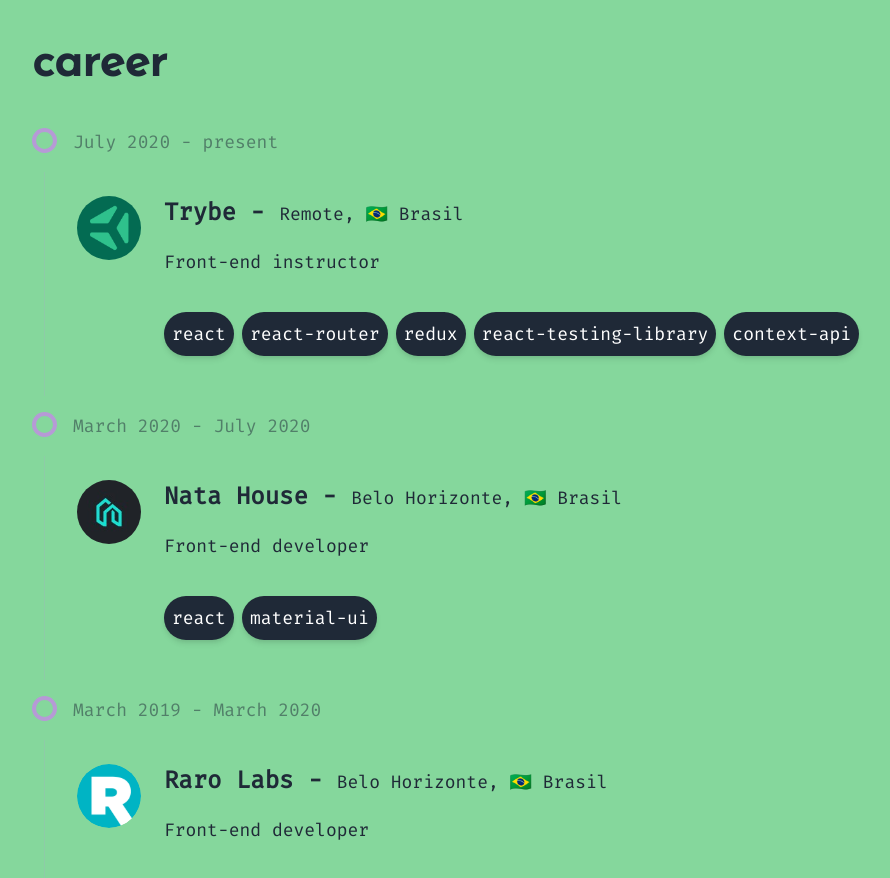
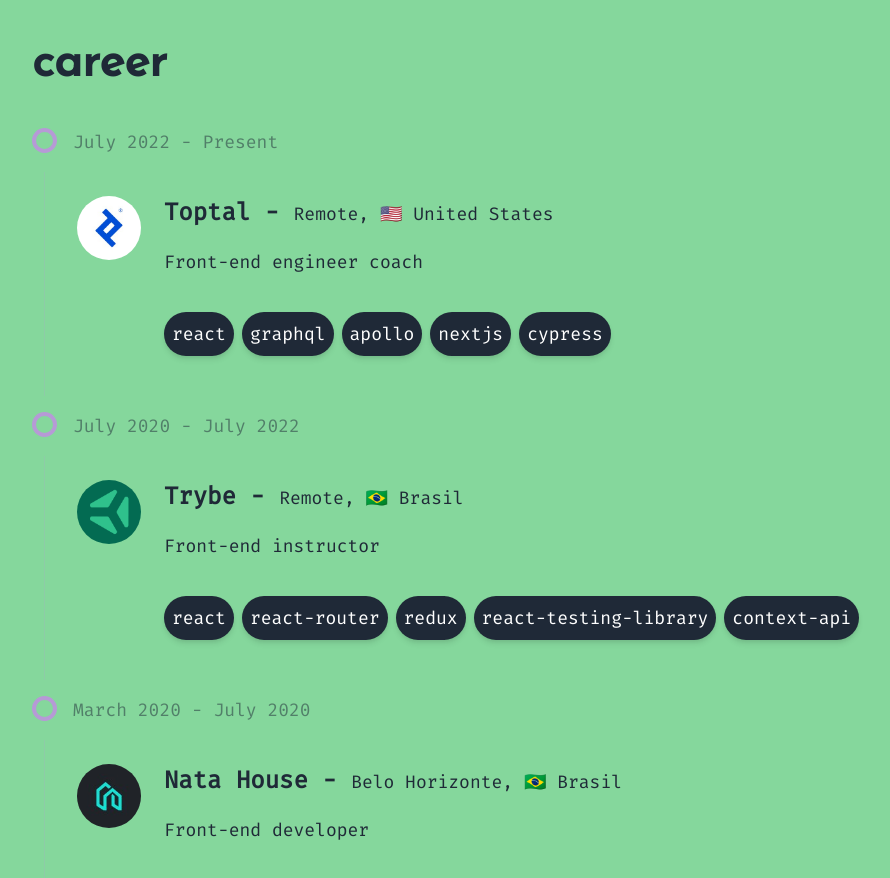
Before and after one commit to icaroharry/icaro.io, a React (Create React App) app: page / in a window 1280 px wide. Shown: the part 720-1598 px from the top of the page, without its empty margins (64-954 px from the left). Built offline with nearby package versions, Linux system fonts and the light colour scheme; no server answers.

Commit message:
:memo: Update careers.js (#21)

```diff
--- a/src/dataSources/careers.js
+++ b/src/dataSources/careers.js
@@ -1,6 +1,24 @@
 export default [
   {
-    date: "July 2020 - present",
+    date: "July 2022 - Present",
+    picture: "toptal.jpg",
+    title: "Front-end engineer coach",
+    name: "Toptal",
+    location: "Remote, 🇺🇸 United States",
+    description: `[Toptal](https://toptal.com) Toptal is an exclusive network of the top freelance software developers, designers, finance experts, product managers, and project managers in the world.
+      \nI work there as a Front-end engineer coach in the TopAcademy project, where we train interns to succeed on other internal teams of the company.
+      \nThe interns go through a 6-month paid internship when they learn about the core technologies used by the company and get hands-on experience working on real-life projects.
+      \nMy job is to guide them through their internship and help them become world-class engineers. Other than that, I also work on the projects together with the interns.`,
+    stack: [
+      "react",
+      "graphql",
+      "apollo",
+      "nextjs",
+      "cypress",
+    ],
+  },
+  {
+    date: "July 2020 - July 2022",
     picture: "trybe.png",
     title: "Front-end instructor",
     name: "Trybe",
```
Also changed, not shown: src/img/toptal.jpg (added).
